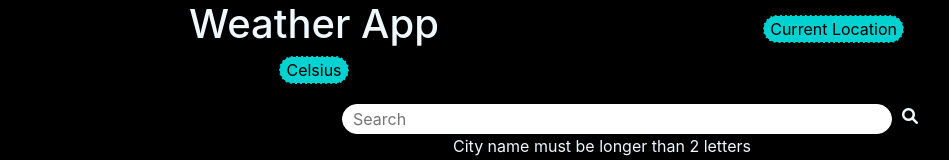
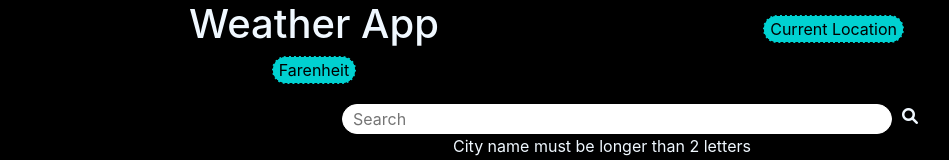
Before and after one commit to vishwaTj/Weather_Application, a React (Create React App) app: page / in a window 1280 px wide. Shown: the top 160 px of the page, without its empty margins (326-1275 px from the left). Built offline with nearby package versions, Linux system fonts and the light colour scheme; no server answers.

Commit message:
Redux banch created

```diff
--- a/src/App.js
+++ b/src/App.js
@@ -13,7 +13,7 @@ const App = () => {
     const [city,setCity] = useState('');
 
 //state variable to store the unit celsius or farenheit
-    const [unit,setUnit] = useState("Celsius");
+    const [unit,setUnit] = useState("Farenheit");
 
 //state vvariables to store the latitude and longitude of the coordinates
     const [lat, setLat] = useState([]);
@@ -23,7 +23,8 @@ const App = () => {
 //state variable to set the weather with required weather info to be displayed in cards
     const [weatherF,setweatherf] = useState({
         name:"",
-        list:[]
+        list:[],
+        unit:""
     });
 
 
@@ -59,11 +60,12 @@ const App = () => {
             console.log(output);
             setweatherf({
                 name:output.city.name,
-                list:output.list
+                list:output.list,
+                unit
             });
         }
         fetchData();
-      }, [lat,long,curr])
+      }, [lat,long,curr,unit])
 
 
 // function to change the unit of temperature and re render the web page //////////////////
@@ -74,6 +76,7 @@ const App = () => {
             setUnit("Celsius");
         }
         fetchweather(city);
+        return;
     }
 
 // function to set the temperature of the current location
@@ -97,7 +100,8 @@ const App = () => {
             setfilter(true);
             setweatherf({
                 name:output.city.name,
-                list:output.list
+                list:output.list,
+                unit
             });
         }
     }
--- a/src/Card.js
+++ b/src/Card.js
@@ -21,6 +21,7 @@ const Card = ({day,unit}) => {
         Snow
     }
 
+
   return (
     // The weather card part of the application ////////////////////
     <div className='day-card'>
--- a/src/WeatherCard.js
+++ b/src/WeatherCard.js
@@ -2,6 +2,7 @@ import React from 'react';
 import Card from './Card';
 
 const WeatherCard = ({weatherArray,unit}) => {
+  console.log(weatherArray.unit);
   return (
     <div style={{"textAlign":"center","marginTop":"25px"}}>
         <h1>{weatherArray.name}</h1>
```
